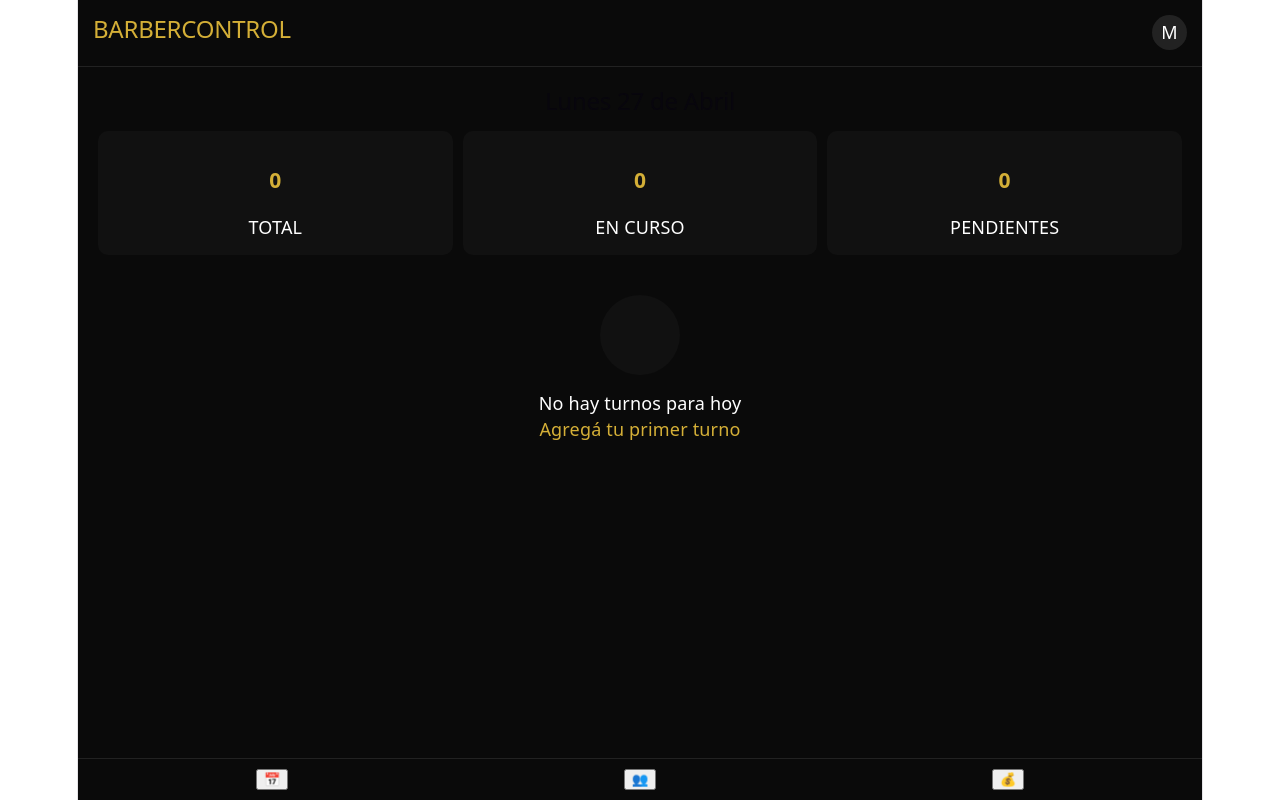
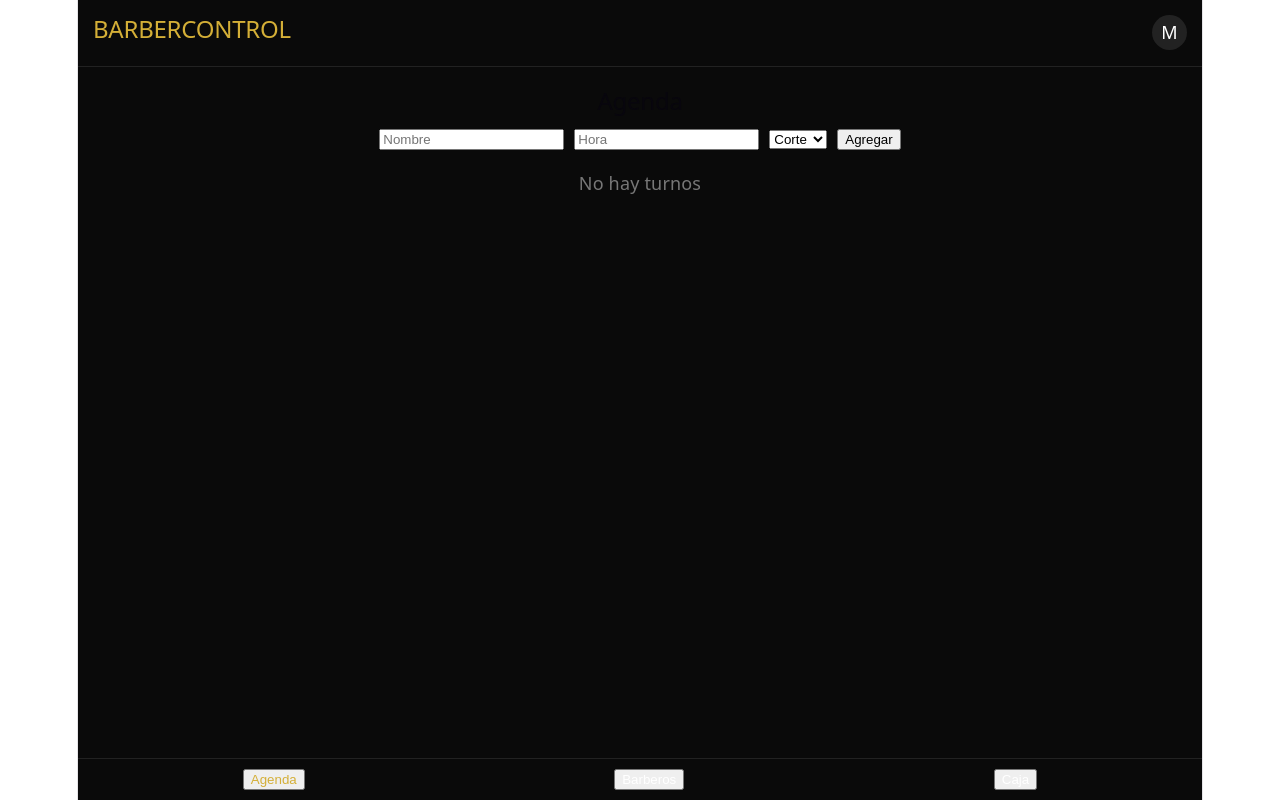
Before and after one commit to Mortega00/barbercontrol-final, a React (Vite) app: page / in a window 1280 px wide. Built offline with nearby package versions, Linux system fonts and the light colour scheme.

Commit message:
update agenda funcional

```diff
--- a/src/App.jsx
+++ b/src/App.jsx
@@ -47,41 +47,150 @@ function App() {
         padding: 10,
         borderTop: "1px solid #222"
       }}>
-        <button onClick={() => setTab("agenda")}>📅</button>
-        <button onClick={() => setTab("barberos")}>👥</button>
-        <button onClick={() => setTab("caja")}>💰</button>
+        <button onClick={() => setTab("agenda")} style={{ color: tab === "agenda" ? "#D4AF37" : "white" }}>
+  Agenda
+</button>
+
+<button onClick={() => setTab("barberos")} style={{ color: tab === "barberos" ? "#D4AF37" : "white" }}>
+  Barberos
+</button>
+
+<button onClick={() => setTab("caja")} style={{ color: tab === "caja" ? "#D4AF37" : "white" }}>
+  Caja
+</button>
       </div>
 
     </div>
   )
 }
 function Agenda() {
+  const [turnos, setTurnos] = useState(() => {
+    return JSON.parse(localStorage.getItem("turnos")) || []
+  })
+
+  const [nombre, setNombre] = useState("")
+  const [hora, setHora] = useState("")
+  const [servicio, setServicio] = useState("Corte")
+
+  const guardar = (nuevos) => {
+    setTurnos(nuevos)
+    localStorage.setItem("turnos", JSON.stringify(nuevos))
+  }
+
+  const agregarTurno = () => {
+    if (!nombre || !hora) return
+
+    const nuevo = {
+      nombre,
+      hora,
+      servicio,
+      estado: "ESPERANDO"
+    }
+
+    guardar([nuevo, ...turnos])
+    setNombre("")
+    setHora("")
+  }
+
+  const cambiarEstado = (i, estado) => {
+    const nuevos = [...turnos]
+    nuevos[i].estado = estado
+    guardar(nuevos)
+  }
+
+  const eliminar = (i) => {
+    const nuevos = turnos.filter((_, index) => index !== i)
+    guardar(nuevos)
+  }
+
+  const abrirWhatsApp = (t) => {
+    const mensaje = `Hola ${t.nombre} 💈, quiero confirmar tu turno para hoy a las ${t.hora}. ¡Te esperamos! ✨`
+
+    const url = `https://api.whatsapp.com/send?phone=541130700900&text=${encodeURIComponent(mensaje)}`
+    window.open(url, "_blank")
+  }
+
+  const colorEstado = (estado) => {
+    if (estado === "CONFIRMADO") return "#D4AF37"
+    if (estado === "EN CURSO") return "#3b82f6"
+    return "#555"
+  }
+
   return (
     <div>
-      <h2>Lunes 27 de Abril</h2>
 
-      {/* CARDS */}
-      <div style={{ display: "flex", gap: 10, marginTop: 15 }}>
+      <h2>Agenda</h2>
 
-        <Card titulo="TOTAL" valor="0" />
-        <Card titulo="EN CURSO" valor="0" />
-        <Card titulo="PENDIENTES" valor="0" />
+      {/* FORM */}
+      <div style={{ marginBottom: 20 }}>
+        <input
+          placeholder="Nombre"
+          value={nombre}
+          onChange={(e) => setNombre(e.target.value)}
+        />
+        <input
+          placeholder="Hora"
+          value={hora}
+          onChange={(e) => setHora(e.target.value)}
+          style={{ marginLeft: 10 }}
+        />
+        <select
+          value={servicio}
+          onChange={(e) => setServicio(e.target.value)}
+          style={{ marginLeft: 10 }}
+        >
+          <option>Corte</option>
+          <option>Barba</option>
+        </select>
 
+        <button onClick={agregarTurno} style={{ marginLeft: 10 }}>
+          Agregar
+        </button>
       </div>
 
-      {/* VACÍO */}
-      <div style={{ textAlign: "center", marginTop: 40 }}>
-        <div style={{
+      {/* LISTA */}
+      {turnos.length === 0 && (
+        <p style={{ color: "#777" }}>No hay turnos</p>
+      )}
+
+      {turnos.map((t, i) => (
+        <div key={i} style={{
           background: "#111",
-          borderRadius: "50%",
-          width: 80,
-          height: 80,
-          margin: "auto"
-        }} />
+          padding: 12,
+          borderRadius: 10,
+          marginBottom: 10
+        }}>
+          <strong>{t.nombre}</strong> - {t.hora} - {t.servicio}
 
-        <p style={{ marginTop: 15 }}>No hay turnos para hoy</p>
-        <p style={{ color: "#D4AF37" }}>Agregá tu primer turno</p>
-      </div>
+          <div style={{
+            marginTop: 5,
+            background: colorEstado(t.estado),
+            padding: "3px 8px",
+            borderRadius: 5,
+            display: "inline-block"
+          }}>
+            {t.estado}
+          </div>
+
+          <div style={{ marginTop: 10 }}>
+            <button onClick={() => cambiarEstado(i, "CONFIRMADO")}>
+              Confirmar
+            </button>
+
+            <button onClick={() => cambiarEstado(i, "EN CURSO")} style={{ marginLeft: 5 }}>
+              En curso
+            </button>
+
+            <button onClick={() => abrirWhatsApp(t)} style={{ marginLeft: 5 }}>
+              Notificar
+            </button>
+
+            <button onClick={() => eliminar(i)} style={{ marginLeft: 5 }}>
+              Eliminar
+            </button>
+          </div>
+        </div>
+      ))}
     </div>
   )
 }
```
